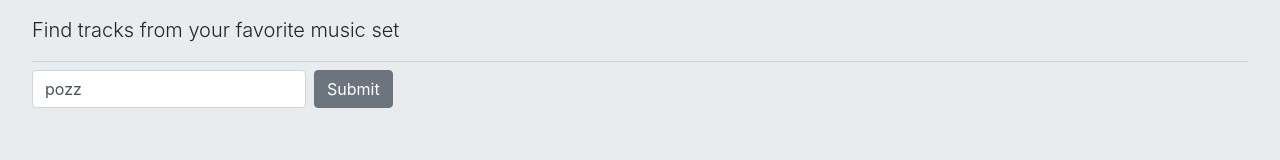
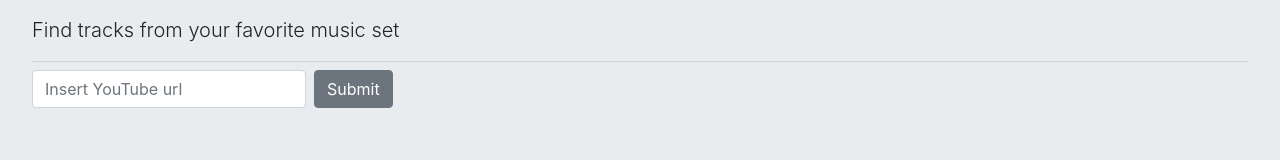
Before and after one commit to zsevic/tracklister, a React (Create React App) app: page / in a window 1280 px wide. Shown: the part 143-303 px from the top of the page. Built offline with nearby package versions, Linux system fonts and the light colour scheme.

Commit message:
:zap: connect with back-end

```diff
--- a/src/App.js
+++ b/src/App.js
@@ -8,14 +8,25 @@ class App extends Component {
 
     this.state = {
       tracklist: [],
-      url: 'pozz'
+      url: ''
     }
   }
 
+  changeUrl = e => {
+    e.preventDefault()
+
+    this.setState({ url: e.target.value })
+  }
+
   getTracklist = async () => {
-    const tracklist = await axios('http://localhost:8080/tracklist')
-    const { data } = tracklist
-    console.log(data)
+    const tracklist = await axios({
+      method: 'post',
+      url: 'http://localhost:8080/tracklist',
+      data: {
+        url: this.state.url
+      }
+    })
+    console.log(tracklist)
   }
 
   render () {
@@ -33,7 +44,7 @@ class App extends Component {
                 name='url'
                 id='url'
                 placeholder='Insert YouTube url'
-                value={this.state.url}
+                onChange={this.changeUrl}
               />
             </FormGroup>
             <Button onClick={this.getTracklist}>Submit</Button>
```
